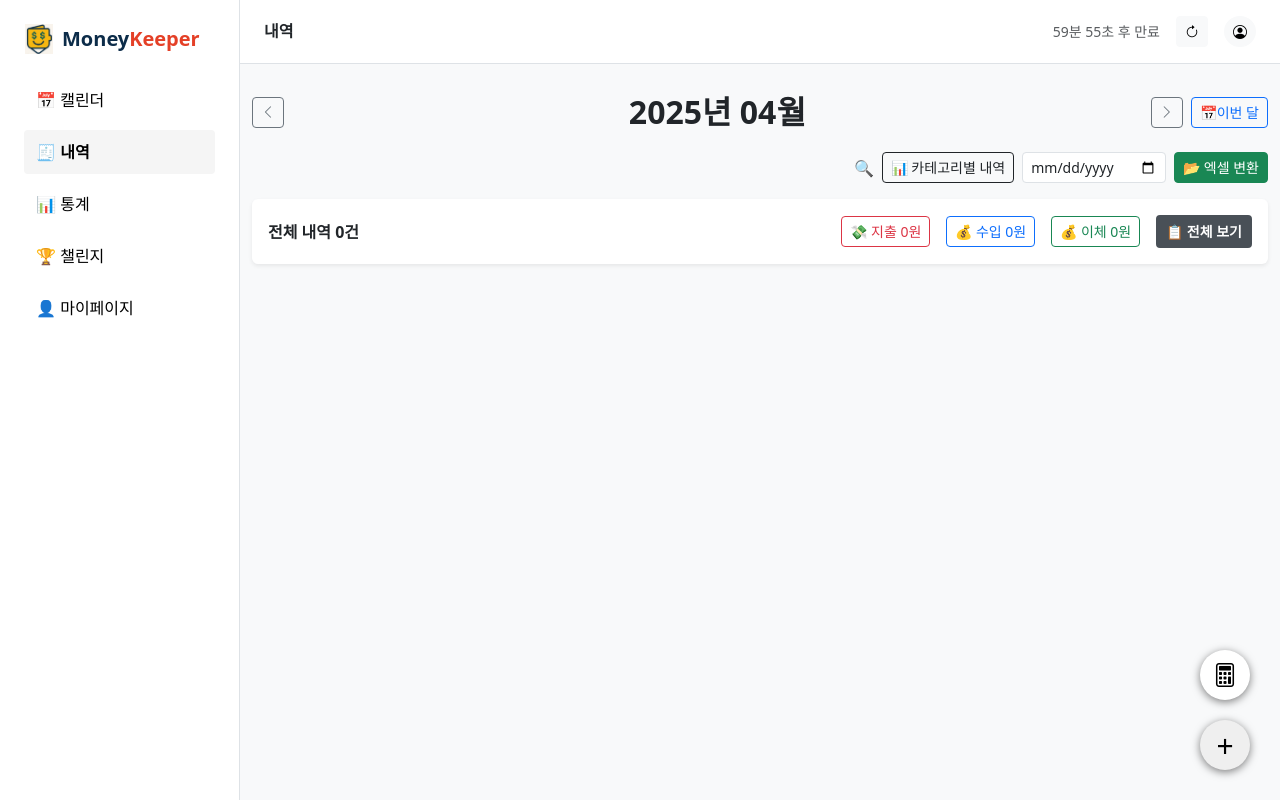
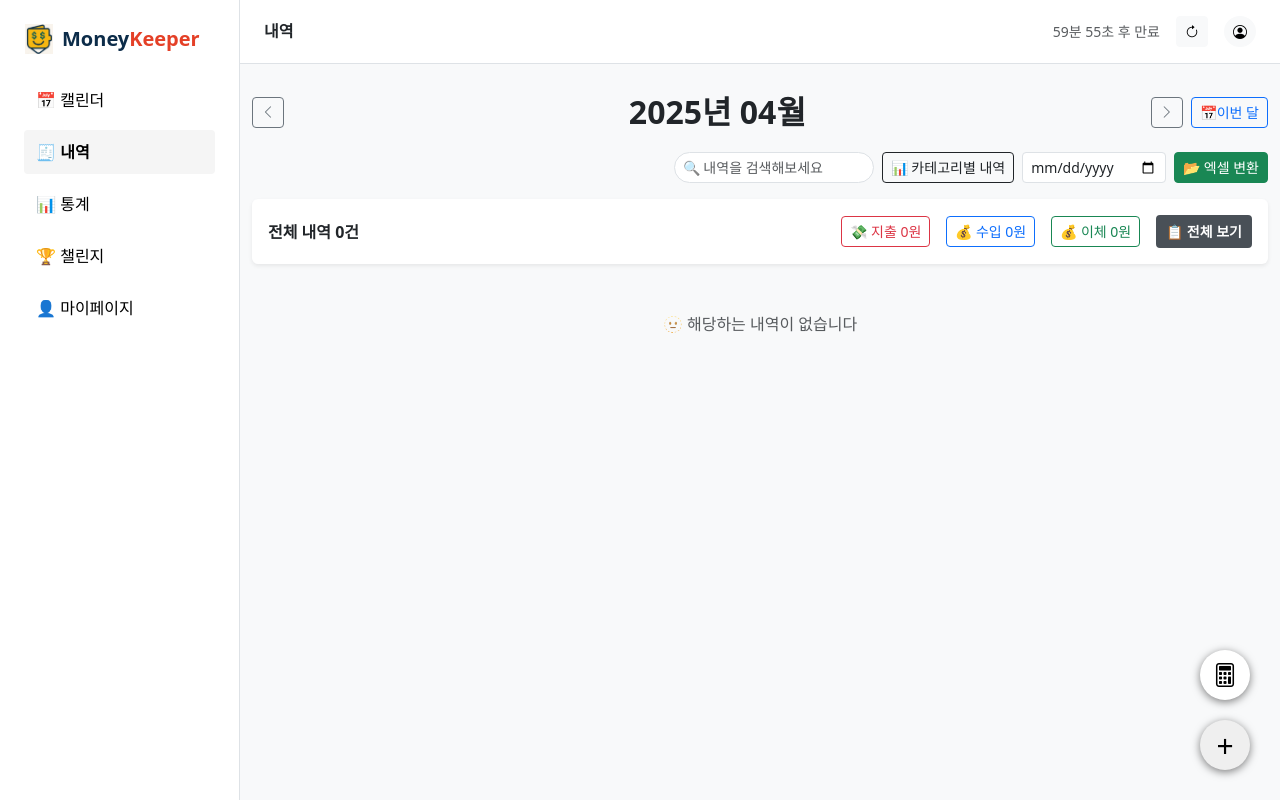
Before and after one commit to yeahy027/KB-TriFi, a Vue app in the folder trifi_project/: page /list in a window 1280 px wide. Built offline with nearby package versions, Linux system fonts and the light colour scheme.

Commit message:
내역 없을 때 메세지 추가

```diff
--- a/trifi_project/db.json
+++ b/trifi_project/db.json
@@ -19,7 +19,6 @@
       "language": "Korean"
     }
   ],
-
   "transactions": [
     {
       "id": "ce8b",
@@ -41,17 +40,6 @@
       "category": "쇼핑",
       "payment": "현금",
       "description": "문구점",
-      "fixed": false
-    },
-    {
-      "id": "03d0",
-      "type": "수입",
-      "date": "2025-04-10",
-      "userId": "aff5",
-      "amount": 0,
-      "category": "",
-      "payment": "",
-      "description": "",
       "fixed": false
     }
   ],
@@ -105,18 +93,6 @@
       "endDate": "2025-06-18"
     },
     {
-      "id": "853c",
-      "userId": "aff5",
-      "type": "지출",
-      "category": "교통",
-      "amount": 150000,
-      "payment": "현금",
-      "description": "지하철 정기권",
-      "date": "2025-04-10",
-      "rotation": "매월",
-      "endDate": "2025-04-23"
-    },
-    {
       "id": "4dde",
       "userId": "aff5",
       "type": "수입",
@@ -127,6 +103,18 @@
       "date": "2025-04-10",
       "rotation": "매월",
       "endDate": "2025-04-10"
+    },
+    {
+      "id": "4dab",
+      "userId": "aff5",
+      "type": "지출",
+      "category": "교통",
+      "amount": 15000,
+      "payment": "현금",
+      "description": "지하철",
+      "date": "2025-04-10",
+      "rotation": "매월",
+      "endDate": "2025-04-17"
     }
   ]
 }
--- a/trifi_project/src/pages/ListPage.vue
+++ b/trifi_project/src/pages/ListPage.vue
@@ -23,10 +23,16 @@
       </div>
 <!-- 상단 필터 바 -->
 <div class="mb-3 d-flex justify-content-end align-items-center gap-2 flex-wrap">
-  <!-- 검색 버튼 -->
+  <div class="d-flex align-items-center gap-2">
 
-
-  🔍
+  <input
+  type="text"
+  v-model="searchText"
+  placeholder="🔍 내역을 검색해보세요"
+  class="form-control form-control-sm rounded-pill px-2"
+  style="width: 200px; font-size: 14px; color: #333;"
+/>
+</div>
 
 
 
@@ -163,6 +169,8 @@
             {{ Number(record.amount).toLocaleString() }} 원
       <span class="menu-toggle" @click="toggleMenu(record.id)">⋯</span>
 
+
+
       <!-- 메뉴 영역 (⋯ 버튼 클릭 시 뜨는 팝업 메뉴) -->
 <div
   v-if="openMenuId === record.id"
@@ -190,6 +198,12 @@
   </div>
 </div>
 
+
+
+<!-- 내역이 없을 때 보여줄 메시지 -->
+<div v-if="Object.keys(groupedRecords).length === 0" class="text-center text-muted py-4">
+  🫥 해당하는 내역이 없습니다
+</div>
 
       <!-- 날짜별 내역 -->
       <div
@@ -288,9 +302,8 @@ const dateInput = ref(null);
 const showCalculator = ref(false);
 const editModalOpen = ref(false);    // RegisterReedit 모달 열림 여부
 const itemToEdit = ref(null);
-const focusDateInput = () => {
-  dateInput.value?.focus()
-}
+
+
 
 
 
@@ -403,19 +416,21 @@ const fixedRecords = computed(() => {
   return fixedExpenses.value.filter((record) => {
     const start = new Date(record.date);
     const end = new Date(record.endDate);
-    const recordYear = start.getFullYear();
-    const recordMonth = start.getMonth() + 1;
+    const isInMonth =
+      selectedYear >= start.getFullYear() &&
+      selectedMonth >= start.getMonth() + 1 &&
+      start <= new Date(currentMonth.value.getFullYear(), currentMonth.value.getMonth() + 1, 0) &&
+      end >= new Date(currentMonth.value.getFullYear(), currentMonth.value.getMonth(), 1);
 
-    // 현재 월에 해당하는 고정지출만 포함
-    return (
-      selectedYear >= recordYear &&
-      selectedMonth >= recordMonth &&
-      start <= new Date(currentMonth.value.getFullYear(), currentMonth.value.getMonth() + 1, 0) &&
-      end >= new Date(currentMonth.value.getFullYear(), currentMonth.value.getMonth(), 1)
-    );
+    const matchesType = !filterType.value || record.type === filterType.value;
+
+    // ✅ 카테고리 필터도 추가
+    const matchesCategory =
+      !selectedCategory.value || selectedCategory.value === '전체' || record.category === selectedCategory.value;
+
+    return isInMonth && matchesType && matchesCategory;
   });
 });
-
 const categoryDropdownRef = ref(null);
 
 const handleClickOutside = (event) => {
@@ -426,7 +441,8 @@ const filteredRecords = computed(() => {
   return monthlyRecords.value.filter((record) => {
     const matchesType = !filterType.value || record.type === filterType.value;
     const matchesCategory = !selectedCategory.value || record.category === selectedCategory.value;
-    return matchesType && matchesCategory;
+    const matchesSearch = !searchText.value || record.description.toLowerCase().includes(searchText.value.toLowerCase());
+    return matchesType && matchesCategory && matchesSearch;
   });
 });
 
@@ -598,6 +614,10 @@ function editItem(event) {
   editModalOpen.value = true;
 }
 
+
+const searchText = ref('');
+
+
 </script>
 
 <style scoped>
```
